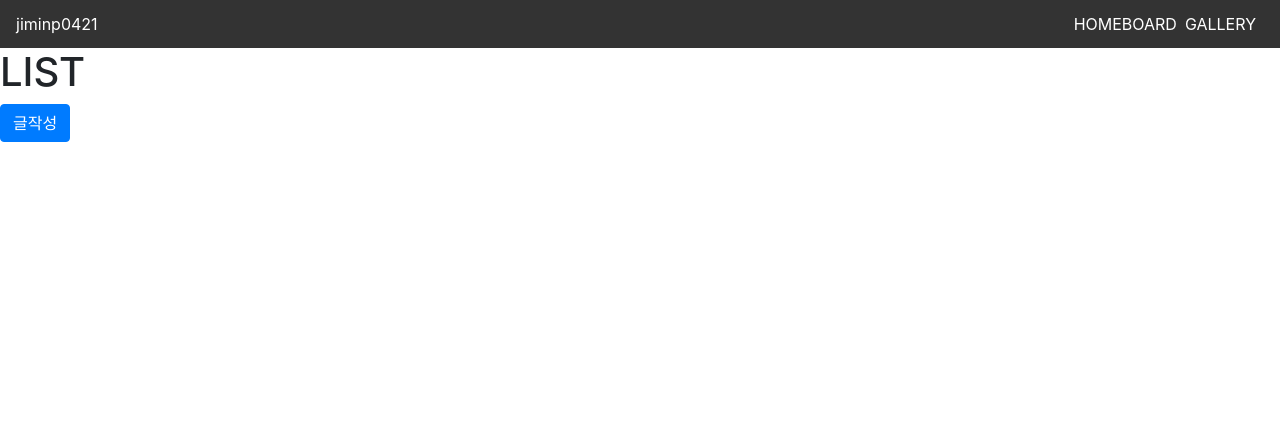
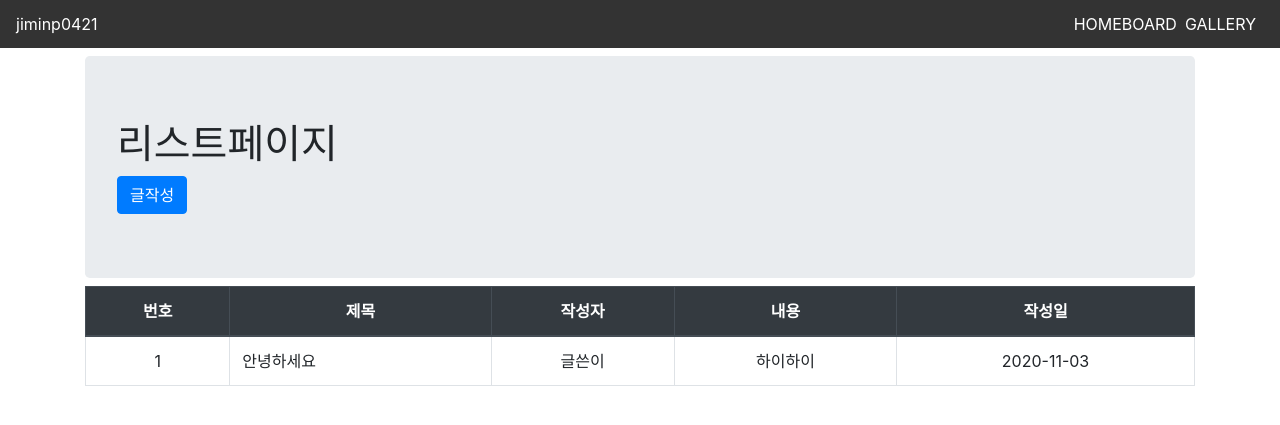
Before and after one commit to jiminp0421/2020-kn-node-04-board, a Node server app: template views/board/list.pug in a window 1280 px wide. Shown: the top 425 px of the page. Run offline with Node 20, Linux system fonts and the light colour scheme; the template is opened without the code that fills it: most values are stand-ins (such as "Sample title", 1, 10 or a date in 2020).

Commit message:
list.pug

```diff
--- a/routes/board.js
+++ b/routes/board.js
@@ -20,7 +20,7 @@ router.post('/save', async (req, res, next) => {
 		const connect = await pool.getConnection();
 		const rs = await connect.query(sql, values);
 		connect.release();
-		res.json(rs);
+		res.redirect('/board');
 	}
 	catch(err) {
 		next(err);
--- a/views/board/list.pug
+++ b/views/board/list.pug
@@ -1,4 +1,21 @@
 extends ../layout/default.pug
 block content
-	h1 LIST
-	button.btn.btn-primary(onclick="location.href='/board/write';") 글작성
+	.container
+		.jumbotron.my-2
+			h1 리스트페이지
+			button.btn.btn-primary(onclick="location.href='/board/write';") 글작성
+		table.table.table-bordered.text-center
+			thead.thead-dark
+				tr
+					th 번호
+					th 제목
+					th 작성자
+					th 내용
+					th 작성일
+			tbody
+				tr
+					td 1
+					td.text-left 안녕하세요
+					td 글쓴이
+					td 하이하이
+					td 2020-11-03
```
Also changed, not shown: public/index.html (+12 -1 lines), public/favicon.ico (added).
